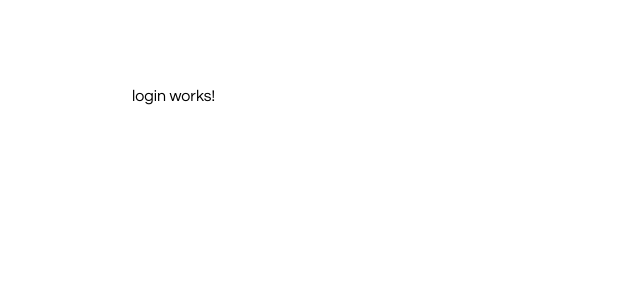
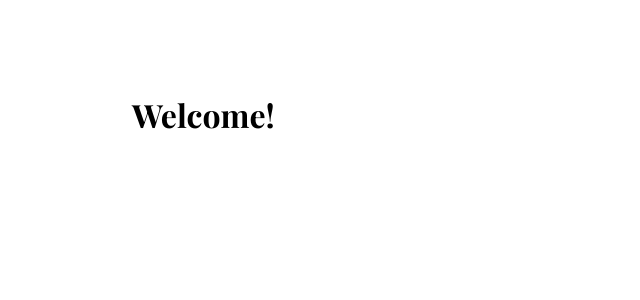
Before and after one commit to markov98/course-manager, an Angular app in the folder frontend/: page /login in a window 1280 px wide. Shown: the top 300 px of the page, without its empty margins (0-640 px from the left). Built offline with nearby package versions, Linux system fonts and the light colour scheme.

Commit message:
created login html structure

```diff
--- a/frontend/src/app/login/login.component.html
+++ b/frontend/src/app/login/login.component.html
@@ -1 +1,5 @@
-<p>login works!</p>
+<h1 class="login-heading">Welcome!</h1>
+<section class="login-container">
+    <h2></h2>
+    <form></form>
+</section>
```
